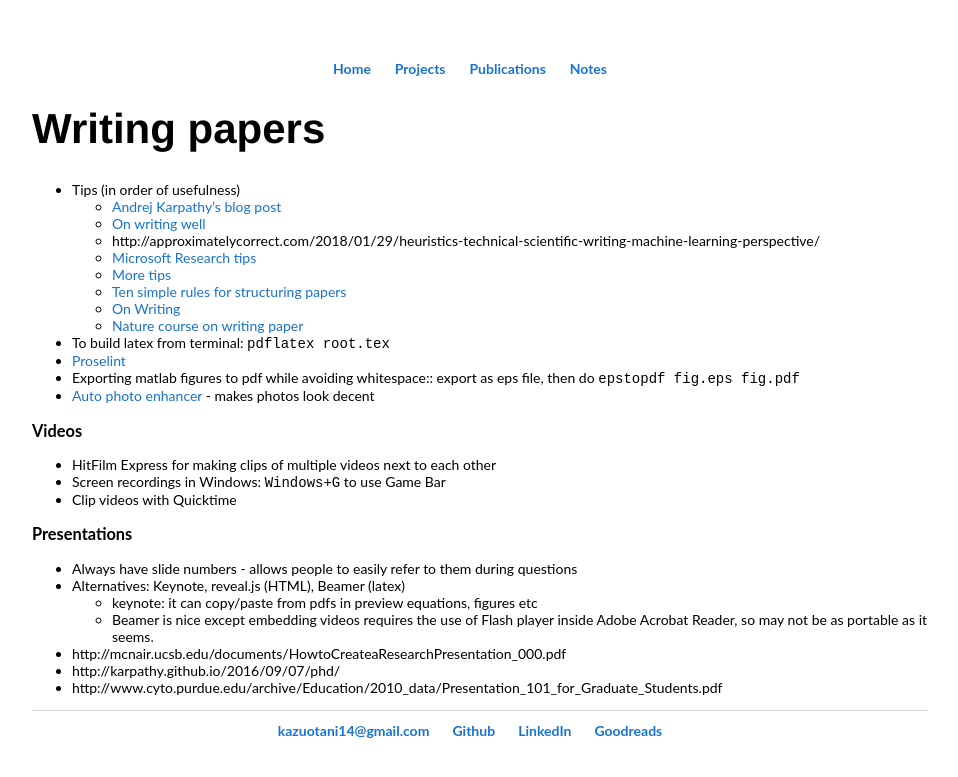
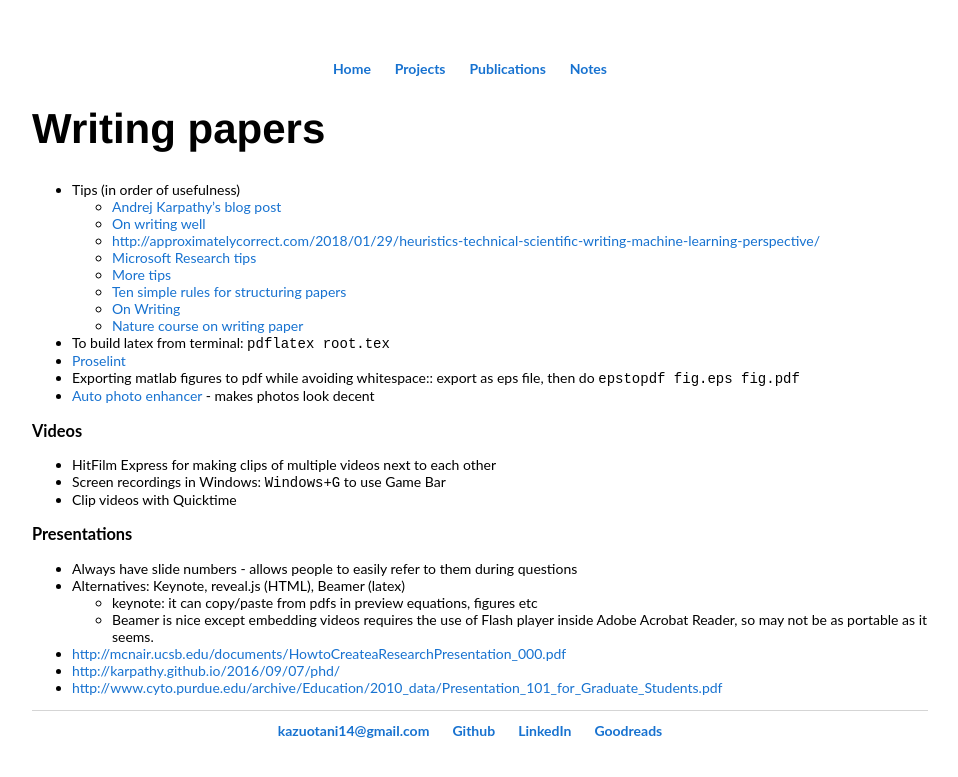
Before and after one commit to kazuotani14/kazuotani14.github.io, a Jekyll site: the page built from _notes/how_to/other/writing_papers.md, in a window 1280 px wide. Shown: the top 777 px of the page, without its empty margins (160-1118 px from the left). Built offline with Jekyll 4.4.1, drawn with Linux system fonts in a browser that asks for light colours.

Commit message:
Update writing_papers.md

```diff
--- a/_notes/how_to/other/writing_papers.md
+++ b/_notes/how_to/other/writing_papers.md
@@ -5,7 +5,7 @@ title:  "Writing papers"
 * Tips (in order of usefulness)
     * [Andrej Karpathy's blog post](http://karpathy.github.io/2016/09/07/phd/)
     * [On writing well](https://sivers.org/book/OnWritingWell)
-    * http://approximatelycorrect.com/2018/01/29/heuristics-technical-scientific-writing-machine-learning-perspective/
+    * <http://approximatelycorrect.com/2018/01/29/heuristics-technical-scientific-writing-machine-learning-perspective/>
     * [Microsoft Research tips](https://kazuotani14.github.io/files/writing_a_paper.pdf)
     * [More tips](https://cs.stanford.edu/people/widom/paper-writing.html)
     * [Ten simple rules for structuring papers](http://journals.plos.org/ploscompbiol/article?id=10.1371%2Fjournal.pcbi.1005619)
@@ -29,6 +29,6 @@ title:  "Writing papers"
   - keynote: it can copy/paste from pdfs in preview equations, figures etc
   - Beamer is nice except embedding videos requires the use of Flash player inside Adobe Acrobat Reader, so may not be as portable as it seems.
 
-* http://mcnair.ucsb.edu/documents/HowtoCreateaResearchPresentation_000.pdf
-* http://karpathy.github.io/2016/09/07/phd/
-* http://www.cyto.purdue.edu/archive/Education/2010_data/Presentation_101_for_Graduate_Students.pdf
+* <http://mcnair.ucsb.edu/documents/HowtoCreateaResearchPresentation_000.pdf>
+* <http://karpathy.github.io/2016/09/07/phd/>
+* <http://www.cyto.purdue.edu/archive/Education/2010_data/Presentation_101_for_Graduate_Students.pdf>
```
